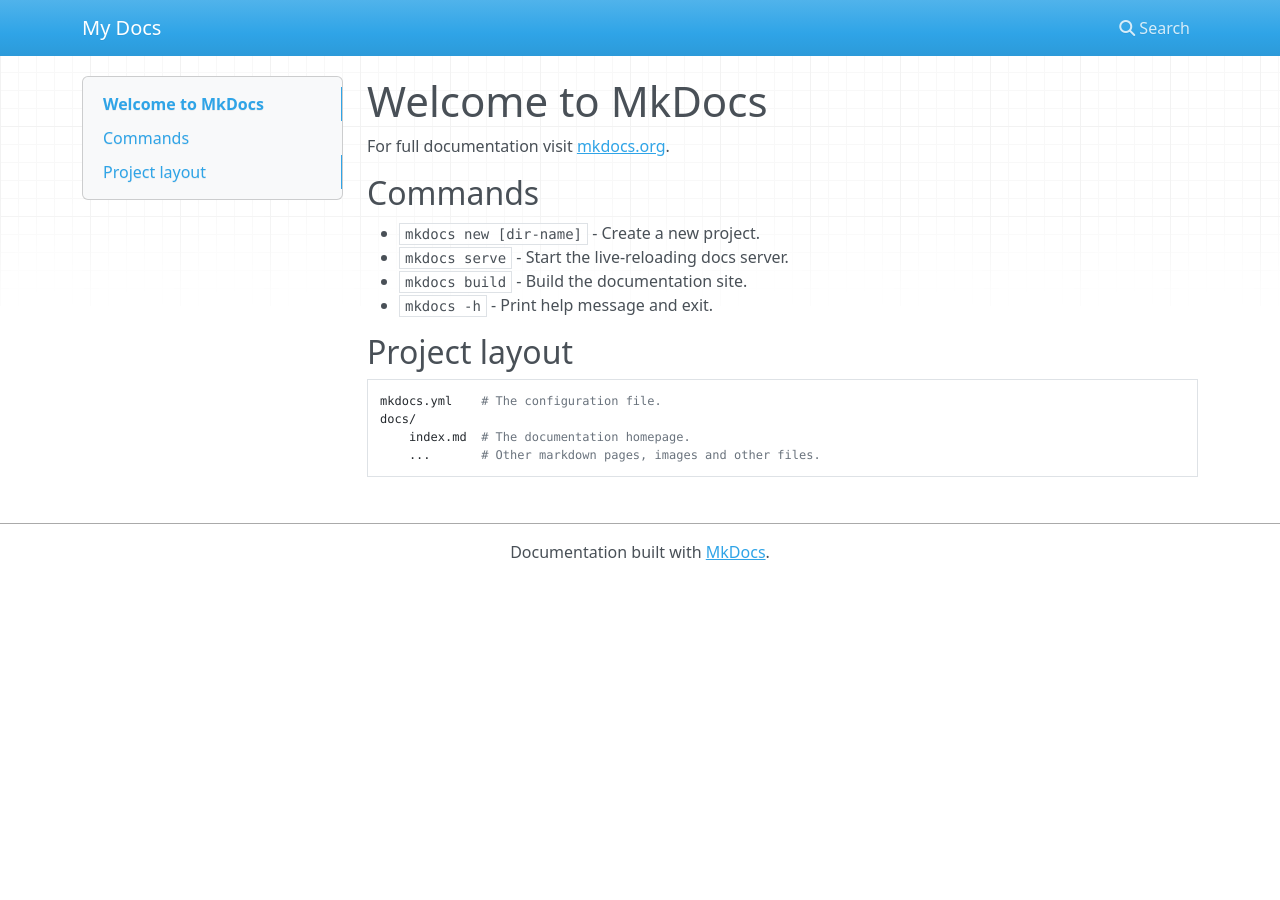
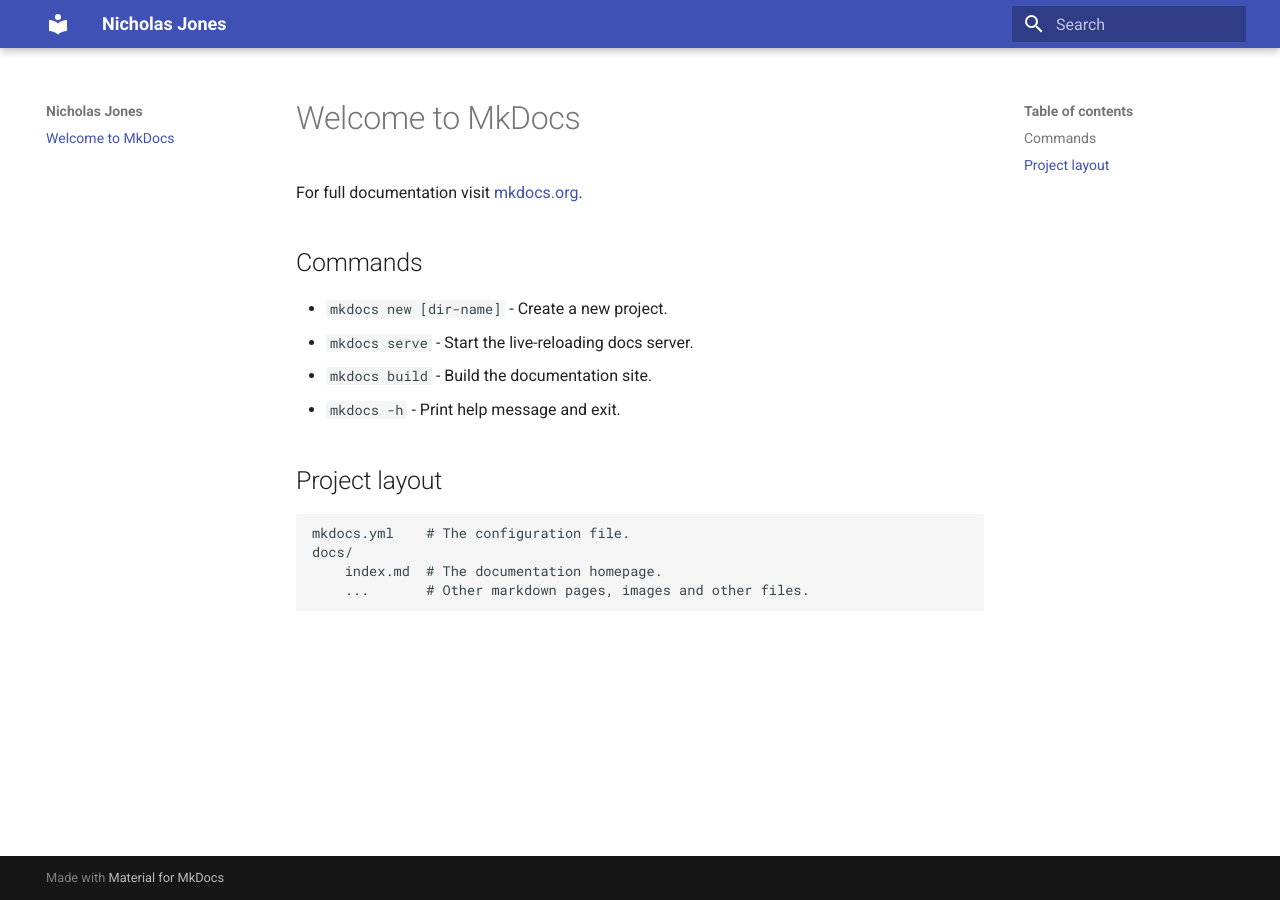
Before and after one commit to njones11/njones11.github.io, an MkDocs documentation site: the page built from docs/index.md, in a window 1280 px wide. Built offline with MkDocs 1.6.1 and Material for MkDocs 9.7.7, drawn with Linux system fonts in a browser that asks for light colours; nearby versions of some CDN libraries.

Commit message:
Add mkdocs-material

```diff
--- a/mkdocs.yml
+++ b/mkdocs.yml
@@ -1 +1,3 @@
-site_name: My Docs
+site_name: Nicholas Jones
+theme:
+  name: material
```
Also changed, not shown: requirements.txt (deleted, +0 -13 lines), 1 other file.
